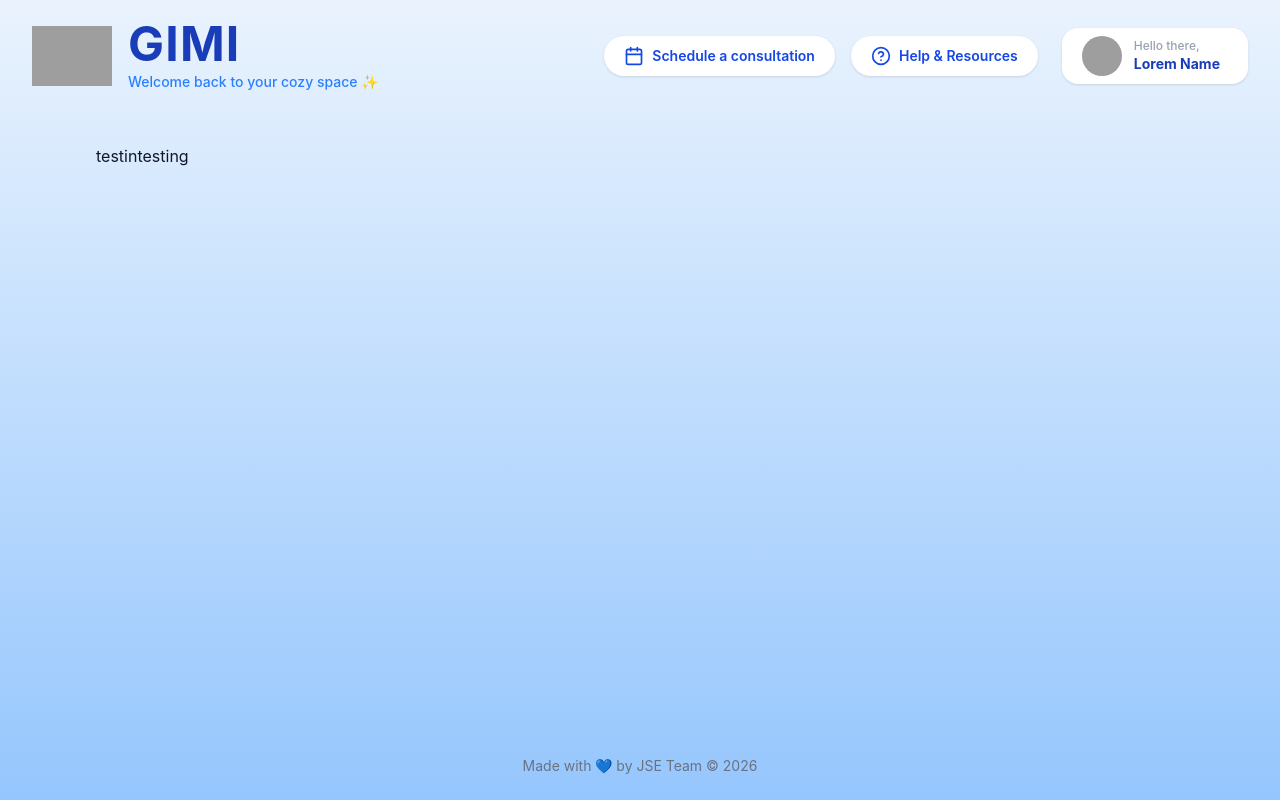
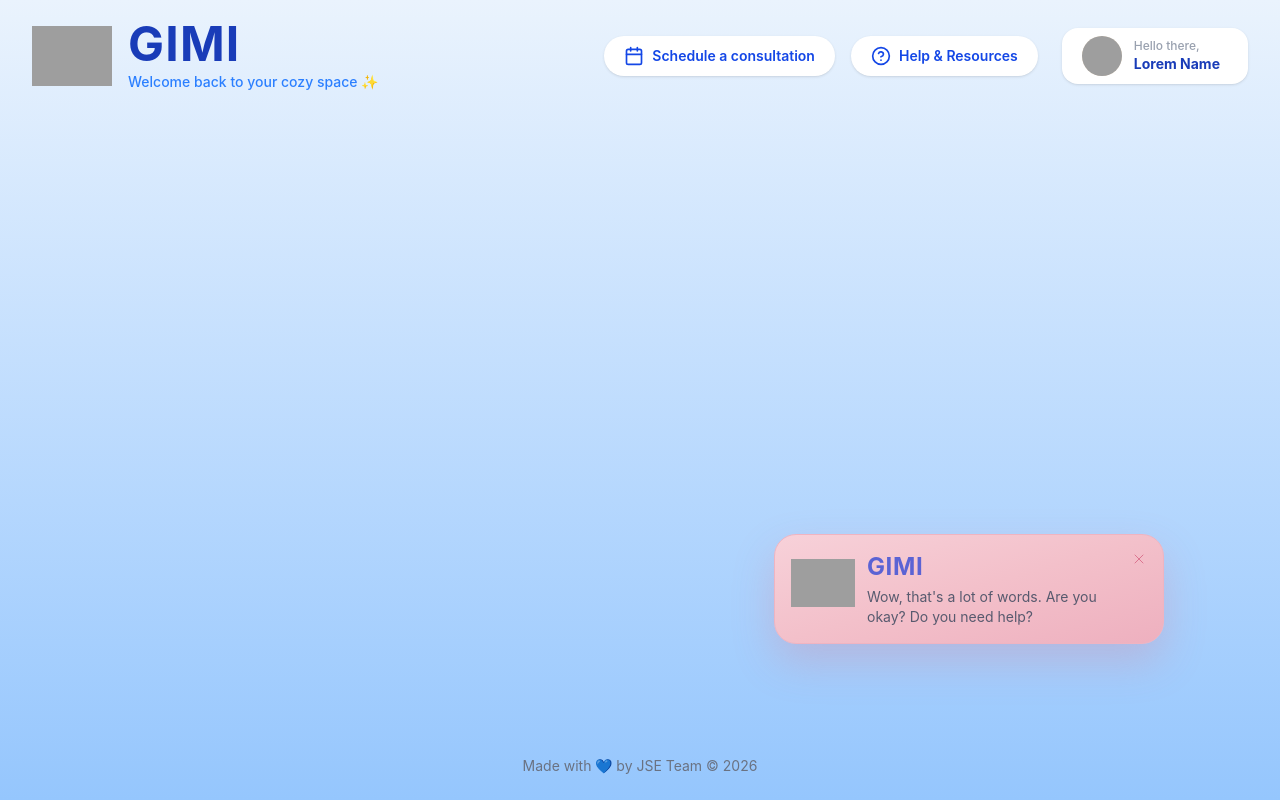
Before and after one commit to The-SEs/gimi, a React (Vite) app in the folder frontend/: page / in a window 1280 px wide. Built offline with nearby package versions, Linux system fonts and the light colour scheme; grey boxes are pictures that could not be loaded.

Commit message:
feat: add GimiAlert component with bounce animation and integrate into dashboard

```diff
--- /dev/null
+++ b/frontend/src/components/alert/gimiAlert.tsx
@@ -0,0 +1,47 @@
+import { XMarkIcon } from "@heroicons/react/24/outline";
+
+import AlertIcon from "../../assets/alertIcon.svg";
+
+type GimiAlertProps = {
+  onClose?: () => void;
+  className?: string;
+};
+
+export default function GimiAlert({
+  onClose,
+  className = "",
+}: GimiAlertProps) {
+  return (
+    <div
+      className={`gimi-alert-bounce relative rounded-[22px] border border-[#efb4c1] bg-linear-to-br from-[#f7d1d9] via-[#f3c0ca] to-[#eeb0bf] p-4 text-slate-700 shadow-[0_18px_40px_rgba(216,128,151,0.3)] ${className}`.trim()}
+    >
+      <button
+        type="button"
+        onClick={onClose}
+        className="absolute right-3 top-3 rounded-full p-1 text-[#dc7590] transition hover:bg-white/40"
+        aria-label="Close alert"
+      >
+        <XMarkIcon className="h-4 w-4" />
+      </button>
+
+      <div className="flex items-start gap-3">
+        <div className="flex h-16 w-16 shrink-0 items-center justify-center overflow-hidden">
+          <img
+            src={AlertIcon}
+            alt="GIMI assistant"
+            className="h-full w-full object-contain"
+          />
+        </div>
+
+        <div className="pr-6">
+          <p className="text-2xl font-bold tracking-wide text-[#5b63d4]">
+            GIMI
+          </p>
+          <p className="mt-1 text-sm leading-5 text-slate-700/80">
+            Wow, that&apos;s a lot of words. Are you okay? Do you need help?
+          </p>
+        </div>
+      </div>
+    </div>
+  );
+}
--- a/frontend/src/index.css
+++ b/frontend/src/index.css
@@ -3,3 +3,40 @@
 @theme {
   --color-GIMI-blue: #1e40af;
 }
+
+@keyframes gimi-alert-bounce-in {
+  0% {
+    opacity: 0;
+    transform: translateY(26px) scale(0.92);
+  }
+
+  38% {
+    opacity: 1;
+    transform: translateY(-10px) scale(1.02);
+  }
+
+  58% {
+    transform: translateY(5px) scale(0.985);
+  }
+
+  78% {
+    transform: translateY(-3px) scale(1.01);
+  }
+
+  100% {
+    opacity: 1;
+    transform: translateY(0) scale(1);
+  }
+}
+
+.gimi-alert-bounce {
+  animation: gimi-alert-bounce-in 720ms cubic-bezier(0.2, 0.8, 0.2, 1);
+  transform-origin: bottom right;
+  will-change: transform, opacity;
+}
+
+@media (prefers-reduced-motion: reduce) {
+  .gimi-alert-bounce {
+    animation: none;
+  }
+}
--- a/frontend/src/layout/mainLayout.tsx
+++ b/frontend/src/layout/mainLayout.tsx
@@ -7,10 +7,7 @@ import Account from "../components/header/account.tsx";
 export default function MainLayout() {
   return (
     <div className="min-h-screen flex flex-col font-sans text-gray-900 bg-linear-to-b from-[#EAF3FD] to-[#95C6FD] bg-fixed">
-      <header
-        header
-        className="flex flex-col md:flex-row items-start md:items-center justify-between w-full px-4 md:px-8 py-4 gap-5 md:gap-0 bg-transparent min-h-24"
-      >
+      <header className="flex flex-col md:flex-row items-start md:items-center justify-between w-full px-4 md:px-8 py-4 gap-5 md:gap-0 bg-transparent min-h-24">
         <div className="flex items-center gap-4">
           <img
             src={GIMI}
--- a/frontend/src/pages/dashboard/dashboard.tsx
+++ b/frontend/src/pages/dashboard/dashboard.tsx
@@ -1,3 +1,20 @@
+import { useState } from "react";
+
+import GimiAlert from "../../components/alert/gimiAlert.tsx";
+
 export default function Dashboard() {
-  return <div>testintesting</div>;
+  const [showAlert, setShowAlert] = useState(true);
+
+  return (
+    <section className="relative min-h-[520px]">
+      {showAlert && (
+        <div className="absolute bottom-5 left-5 right-5 sm:left-auto sm:right-5">
+          <GimiAlert
+            className="w-full sm:w-[390px]"
+            onClose={() => setShowAlert(false)}
+          />
+        </div>
+      )}
+    </section>
+  );
 }
```
Also changed, not shown: 2 other files (tests, documents, lock files or other folders).
